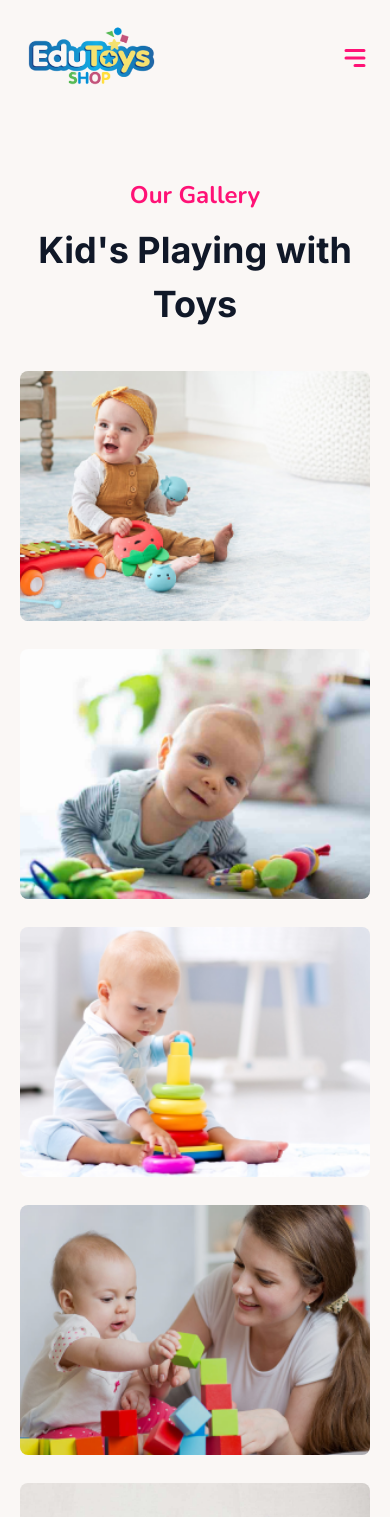
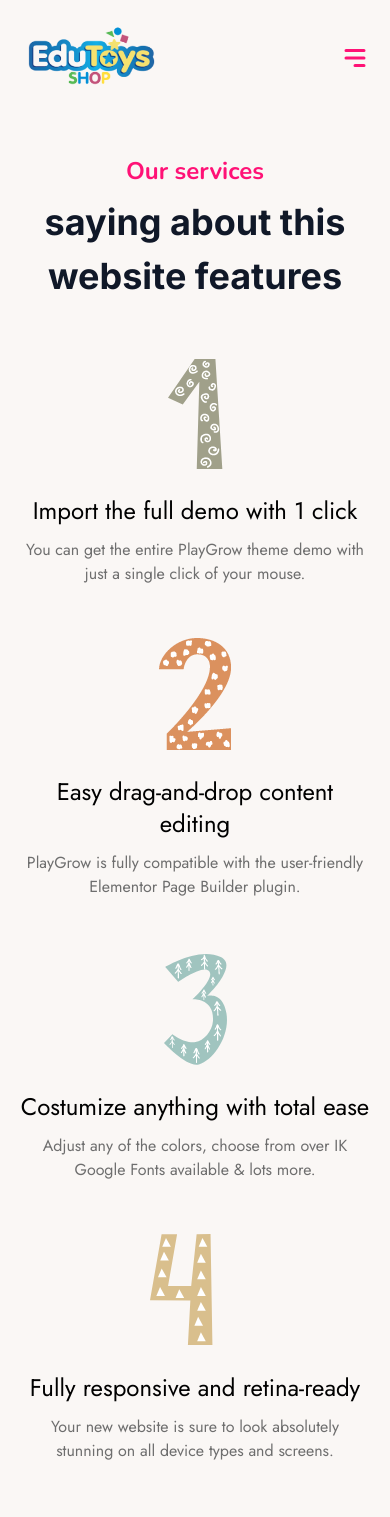
Before and after one commit to Nazmul66/Edu-Toys, a React (Vite) app: page / in a window 390 px wide. Shown: the top 1517 px of the page. Built offline with nearby package versions, Linux system fonts and the light colour scheme.

Commit message:
about section complete and responsive

```diff
--- a/src/Component/Home/Home.jsx
+++ b/src/Component/Home/Home.jsx
@@ -1,9 +1,11 @@
 import React from 'react';
 import Gallery_section from '../Section/Gallery_section/Gallery_section';
+import About_section from '../Section/About_section/About_section';
 
 const Home = () => {
     return (
         <div>
+            <About_section></About_section>
             <Gallery_section></Gallery_section>
         </div>
     );
--- /dev/null
+++ b/src/Component/Section/About_section/About_section.css
@@ -0,0 +1,16 @@
+
+.about-content h6{
+    font-family: 'Jost', sans-serif;
+    margin-top: 26px;
+    font-weight: 400;
+    color: #000;
+    font-size: 24px;
+    text-align: center;
+    line-height: 1.33333;
+}
+.about-content p{
+    font-family: 'Jost', sans-serif;
+    margin-top: 11px;
+    text-align: center;
+    color: #6e6e6e;
+}
--- /dev/null
+++ b/src/Component/Section/About_section/About_section.jsx
@@ -0,0 +1,41 @@
+import React from 'react';
+import './About_section.css'
+import Content1 from '../../../assets/all_image/content-1.png'
+import Content2 from '../../../assets/all_image/content-2.png'
+import Content3 from '../../../assets/all_image/content-3.png'
+import Content4 from '../../../assets/all_image/content-4.png'
+
+const About_section = () => {
+    return (
+        <div className='py-10 px-5'>
+            <div className='max-w-[1140px] mx-auto'>
+                <h4 className='text-[#FF1276] text-2xl font-bold text-center mb-2'>Our services</h4>
+                <p className='text-[36px] text-[#101828] font-bold text-center mb-14'>saying about this website features</p>
+                <div className='flex flex-col gap-5 lg:flex-row justify-between'>
+                    <div className='about-content lg:w-1/4 w-full lg:p-5 p-0 lg:mb-0 mb-8'>
+                        <img src={Content1} alt="" className='block mx-auto' />
+                        <h6>Import the full demo with 1 click</h6>
+                        <p>You can get the entire PlayGrow theme demo with just a single click of your mouse.</p>
+                    </div>
+                    <div className='about-content lg:w-1/4 w-full lg:p-5 p-0 lg:mb-0 mb-8'>
+                        <img src={Content2} alt="" className='mt-[-28px] block mx-auto' />
+                        <h6>Easy drag-and-drop content editing</h6>
+                        <p>PlayGrow is fully compatible with the user-friendly Elementor Page Builder plugin.</p>
+                    </div>
+                    <div className='about-content lg:w-1/4 w-full lg:p-5 p-0 lg:mb-0 mb-8'>
+                        <img src={Content3} alt="" className='mt-[-10px] block mx-auto' />
+                        <h6>Costumize anything with total ease</h6>
+                        <p>Adjust any of the colors, choose from over IK Google Fonts available & lots more.</p>
+                    </div>
+                    <div className='about-content lg:w-1/4 w-full lg:p-5 p-0'>
+                        <img src={Content4} alt="" className='block mx-auto' />
+                        <h6>Fully responsive and retina-ready</h6>
+                        <p>Your new website is sure to look absolutely stunning on all device types and screens.</p>
+                    </div>
+                </div>
+            </div>
+        </div>
+    );
+};
+
+export default About_section;
```
